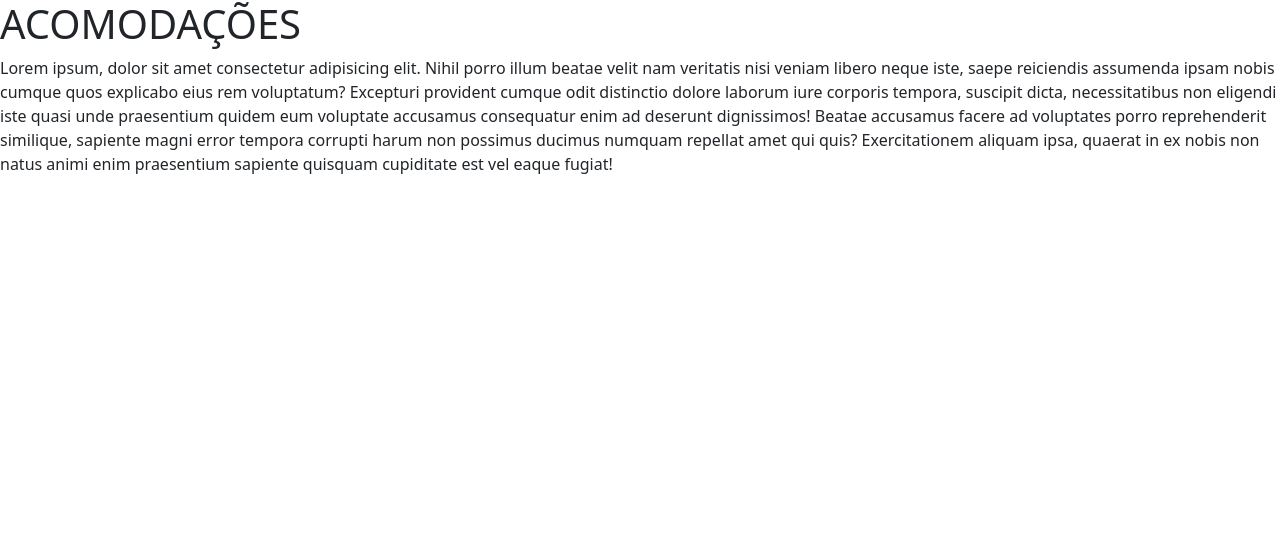
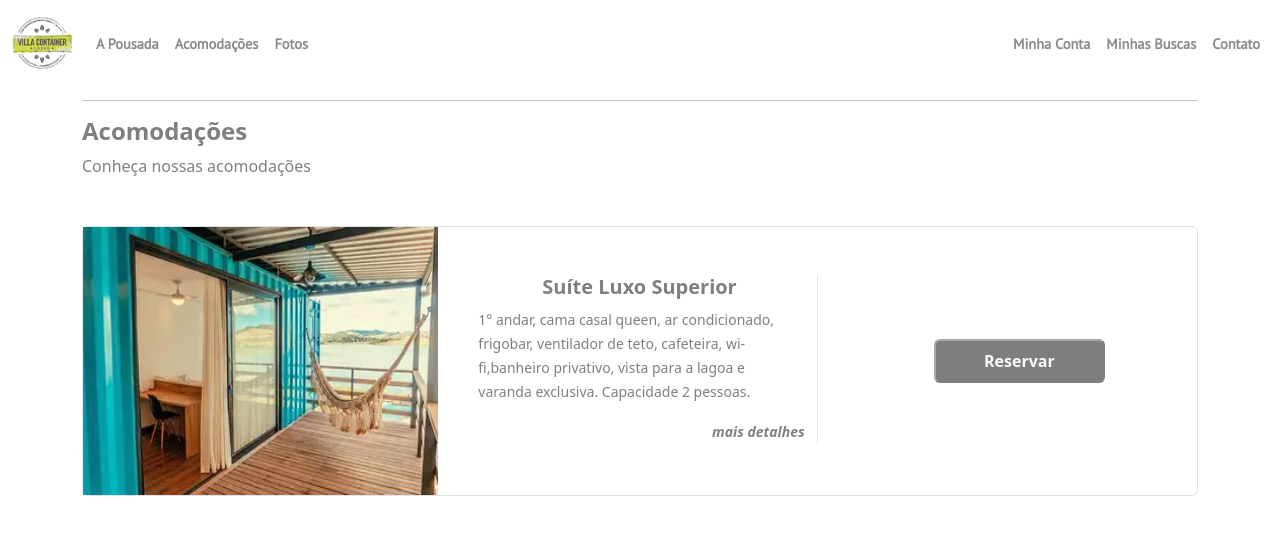
Before and after one commit to lindomarterra/lodge-container, a React (Create React App) app: page /acomodacoes in a window 1280 px wide. Shown: the top 534 px of the page. Built offline with nearby package versions, Linux system fonts and the light colour scheme.

Commit message:
jan 9 2024 10:24

```diff
--- /dev/null
+++ b/src/pages/Acomodacoes/Acomodacoes.css
@@ -0,0 +1,3 @@
+.maisDetalhes:hover{
+    text-decoration: underline;
+}
--- a/src/pages/Acomodacoes/Acomodacoes.jsx
+++ b/src/pages/Acomodacoes/Acomodacoes.jsx
@@ -1,13 +1,65 @@
 import React from 'react'
+import Header from '../../components/Header/Header'
+import foto1 from '../../img/pageAcomodacoesFoto1.webp'
+import './Acomodacoes.css'
 
 function Acomodacoes() {
     return (
-        <section>
-            <h1>ACOMODAÇÕES</h1>
-            <p>
-                Lorem ipsum, dolor sit amet consectetur adipisicing elit. Nihil porro illum beatae velit nam veritatis nisi veniam libero neque iste, saepe reiciendis assumenda ipsam nobis cumque quos explicabo eius rem voluptatum? Excepturi provident cumque odit distinctio dolore laborum iure corporis tempora, suscipit dicta, necessitatibus non eligendi iste quasi unde praesentium quidem eum voluptate accusamus consequatur enim ad deserunt dignissimos! Beatae accusamus facere ad voluptates porro reprehenderit similique, sapiente magni error tempora corrupti harum non possimus ducimus numquam repellat amet qui quis? Exercitationem aliquam ipsa, quaerat in ex nobis non natus animi enim praesentium sapiente quisquam cupiditate est vel eaque fugiat!
-            </p>
-        </section>
+        <body>
+
+            <Header/>
+
+            <main style={{marginTop:'100px'}} className="container" >
+
+                <hr/>
+
+                <h4 className='text-black-50 fw-semibold' >Acomodações</h4>
+                <p className="text-black-50" >Conheça nossas acomodações</p>
+
+                <section className="mt-5">
+
+                    <div style={{color:'grey'}} className='d-flex align-items-center justify-content-center border border-1 rounded-2' >
+                        <div className="row" >
+
+                            <div className="col-md-4" >
+                                <img src={foto1} alt="img" className="w-100 h-100" />
+                            </div>
+
+                            <div className="col-md-4 py-5" >
+                                <div className="border-end  border-md-1" >
+                                    <h5 className="text-black-50 fw-semibold text-center" > Suíte Luxo Superior </h5>
+                                    <p className="text-black-50 text-start px-3">
+                                        <small >
+                                            1° andar, cama casal queen, ar condicionado, frigobar, ventilador de teto, cafeteira, wi-fi,banheiro privativo, vista para a lagoa e varanda exclusiva. Capacidade 2 pessoas.
+                                        </small>
+                                    </p>
+                                    <p style={{cursor:"pointer"}} className="fw-semibold text-end m-1 pe-2 maisDetalhes" >
+                                        <small> <i> mais detalhes </i> </small>
+                                    </p>
+                                </div>
+                            </div>
+
+                            <div className="col-md-4 d-flex align-items-center justify-content-center ">
+                                 <div className=''>
+                                    <button className="px-5 p-2 rounded-2 fw-semibold bg-black opacity-50 text-light"> Reservar </button></div>
+                                 </div>
+                        </div>
+
+                    </div>
+
+
+
+                </section>
+
+
+            </main>
+
+
+
+
+
+
+        </body>
     )
 }
 
```
Also changed, not shown: src/img/pageAcomodacoesFoto1.webp (added).
